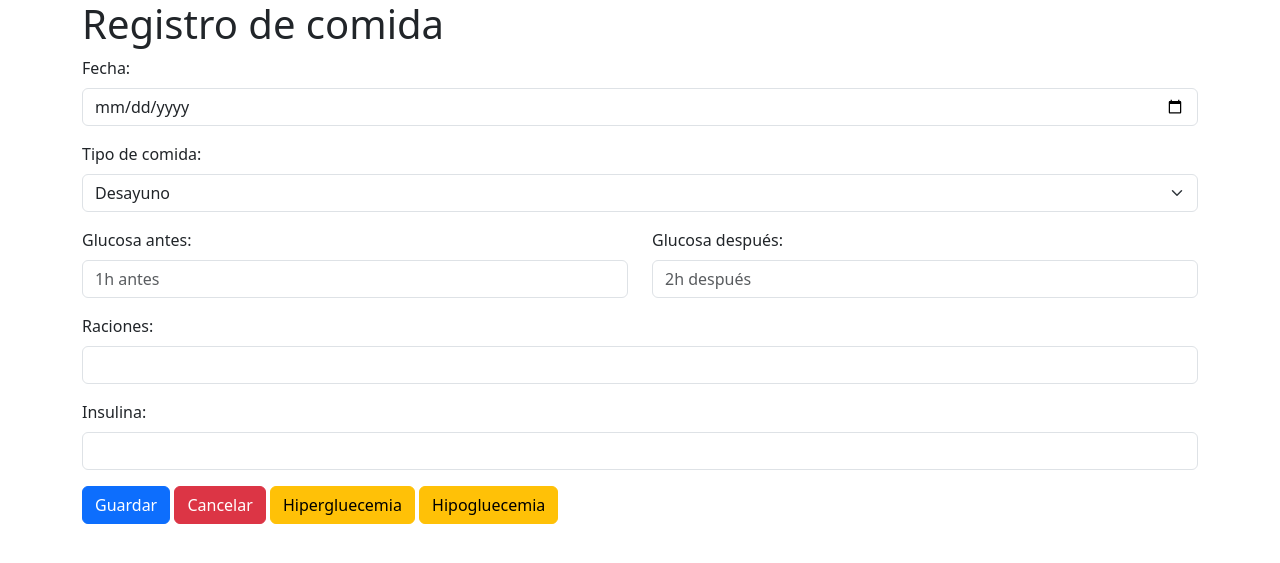
After one commit to Sergioastur/PracticaFinal, a PHP site: page /pages/comida.php in a window 1280 px wide. The commit adds this page. Shown: the top 563 px of the page. Run offline with PHP 8.4, Linux system fonts and the light colour scheme.

Commit message:
12-02-25

```diff
--- a/auth/login.php
+++ b/auth/login.php
@@ -36,7 +36,7 @@ $stmt->execute();
 // Verificar si se encontró un usuario
 $result = $stmt->get_result();
 if ($result->num_rows > 0) {
-    header("Location: ../pages/control.html", true, 301); // Redirección permanente
+    header("Location: ../pages/control.php", true, 301); // Redirección permanente
     exit();
 
 } else {
--- /dev/null
+++ b/pages/comida.php
@@ -0,0 +1,53 @@
+<!DOCTYPE html>
+<html lang="es">
+<head>
+    <meta charset="UTF-8">
+    <meta name="viewport" content="width=device-width, initial-scale=1.0">
+    <title>Comida</title>
+    <link href="https://cdn.jsdelivr.net/npm/bootstrap@5.3.3/dist/css/bootstrap.min.css" rel="stylesheet" integrity="sha384-QWTKZyjpPEjISv5WaRU9OFeRpok6YctnYmDr5pNlyT2bRjXh0JMhjY6hW+ALEwIH" crossorigin="anonymous">
+</head>
+<body>
+    <div class="container">
+        <h1>Registro de comida</h1>
+        <form>
+            <div class="mb-3">
+                <label for="fecha" class="form-label">Fecha:</label>
+                <input type="date" name="fecha" id="fecha" class="form-control" required>
+            </div>
+            <div class="mb-3">
+                <label for="tipo_comida" class="form-label">Tipo de comida:</label>
+                <select name="tipo_comida" id="tipo_comida" class="form-select" required>
+                    <option value="desayuno">Desayuno</option>
+                    <option value="comida">Comida</option>
+                    <option value="merienda">Merienda</option>
+                    <option value="cena">Cena</option>
+                    <option value="aperitivo">Aperitivo</option>
+                </select>
+            </div>
+            <div class="mb-3 row row-cols-2">
+                <div class="col">
+                <label for="glucosa_antes" class="form-label">Glucosa antes:</label>
+                <input type="number" name="glucosa_antes" id="glucosa_antes" class="form-control" placeholder="1h antes" min="80" max="130" required>
+                </div>
+                <div class="col">
+                <label for="glucosa_despues" class="form-label">Glucosa después:</label>
+                <input type="number" name="glucosa_despues" id="glucosa_despues" class="form-control" placeholder="2h después" min="80" max="130" required>
+                </div>
+            </div>
+            <div class="mb-3">
+                <label for="raciones" class="form-label">Raciones:</label>
+                <input type="number" name="raciones" id="raciones" class="form-control" required>
+            </div>
+            <div class="mb-3">
+                <label for="insulina" class="form-label">Insulina:</label>
+                <input type="number" name="insulina" id="insulina" class="form-control" required>
+            </div>
+            <button type="submit" class="btn btn-primary">Guardar</button>
+            <a href="control.php" class="btn btn-danger">Cancelar</a>
+            <a href="hiper-hipo.php" class="btn btn-warning">Hipergluecemia</a>
+            <a href="hiper-hipo.php" class="btn btn-warning">Hipogluecemia</a>
+        </form>
+    </div>
+
+</body>
+</html>
```
Also changed, not shown: pages/control.php (renamed from pages/control.html, +12 -2 lines), pages/hiper-hipo.php (added, +44 -0 lines).
